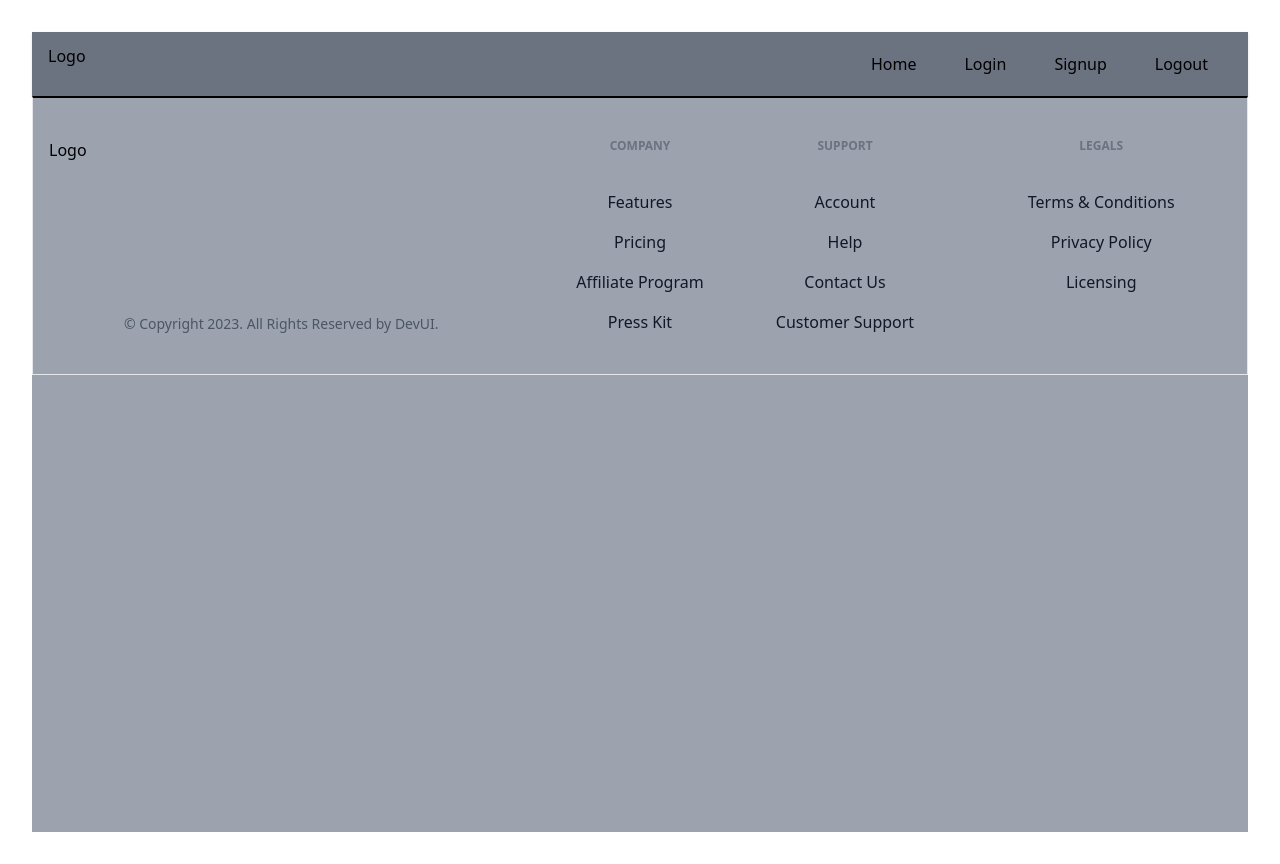
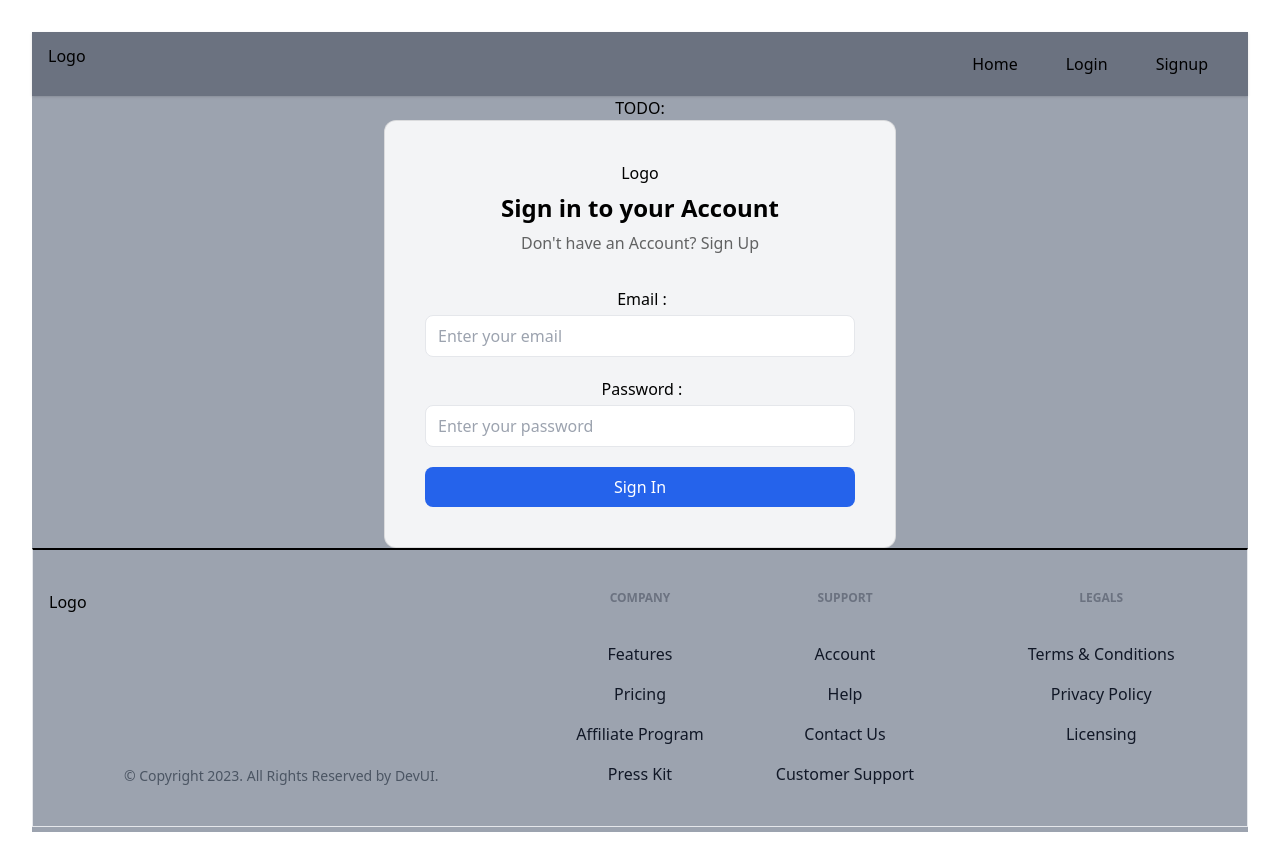
Before and after one commit to WaqarSyed/ReactLearning, a React (Vite) app: page /login in a window 1280 px wide. Built offline with nearby package versions, Linux system fonts and the light colour scheme; no server answers.

Commit message:
work upto signup complete

```diff
--- a/src/App.jsx
+++ b/src/App.jsx
@@ -1,14 +1,15 @@
-import { useEffect, useState } from "react";
+import React, { useState, useEffect } from "react";
 import { useDispatch } from "react-redux";
+import "./App.css";
 import authService from "./appwrite/auth";
 import { login, logout } from "./store/authSlice";
-import "./App.css";
-import Header from "./components/Header/Header";
-import Footer from "./components/Footer/Footer";
+import { Footer, Header } from "./components";
+import { Outlet } from "react-router-dom";
 
 function App() {
   const [loading, setLoading] = useState(true);
   const dispatch = useDispatch();
+
   useEffect(() => {
     authService
       .getCurrentUser()
@@ -26,7 +27,9 @@ function App() {
     <div className="min-h-screen flex flex-wrap content-between bg-gray-400">
       <div className="w-full block">
         <Header />
-        <main>{/* <Outlet /> */}</main>
+        <main>
+          TODO: <Outlet />
+        </main>
         <Footer />
       </div>
     </div>
--- a/src/appwrite/auth.js
+++ b/src/appwrite/auth.js
@@ -1,4 +1,4 @@
-import conf from "../conf/conf";
+import conf from "../conf/conf.js";
 import { Client, Account, ID } from "appwrite";
 
 export class AuthService {
@@ -11,6 +11,7 @@ export class AuthService {
       .setProject(conf.appwriteProjectId);
     this.account = new Account(this.client);
   }
+
   async createAccount({ email, password, name }) {
     try {
       const userAccount = await this.account.create(
@@ -20,6 +21,7 @@ export class AuthService {
         name
       );
       if (userAccount) {
+        // call another method
         return this.login({ email, password });
       } else {
         return userAccount;
@@ -41,8 +43,9 @@ export class AuthService {
     try {
       return await this.account.get();
     } catch (error) {
-      throw error;
+      console.log("Appwrite service :: getCurrentUser :: error", error);
     }
+
     return null;
   }
 
@@ -50,7 +53,7 @@ export class AuthService {
     try {
       await this.account.deleteSessions();
     } catch (error) {
-      console.log("AppWrite service :: logout :: error ", error);
+      console.log("Appwrite serive :: logout :: error", error);
     }
   }
 }
--- a/src/components/Header/Header.jsx
+++ b/src/components/Header/Header.jsx
@@ -1,11 +1,13 @@
 import React from "react";
-import { LogoutBtn, Logo, Container } from "../../components";
-import { Link, useNavigate } from "react-router-dom";
+import { Container, Logo, LogoutBtn } from "../index";
+import { Link } from "react-router-dom";
 import { useSelector } from "react-redux";
+import { useNavigate } from "react-router-dom";
 
 function Header() {
-  const authStatus = useSelector((state) => state.auth);
+  const authStatus = useSelector((state) => state.auth.status);
   const navigate = useNavigate();
+
   const navItems = [
     {
       name: "Home",
@@ -15,44 +17,44 @@ function Header() {
     {
       name: "Login",
       slug: "/login",
-      active: authStatus,
+      active: !authStatus,
     },
     {
       name: "Signup",
       slug: "/signup",
-      active: authStatus,
+      active: !authStatus,
     },
     {
       name: "All Posts",
       slug: "/all-posts",
-      active: !authStatus,
+      active: authStatus,
     },
     {
       name: "Add Post",
       slug: "/add-post",
-      active: !authStatus,
+      active: authStatus,
     },
   ];
+
   return (
     <header className="py-3 shadow bg-gray-500">
       <Container>
         <nav className="flex">
           <div className="mr-4">
             <Link to="/">
-              {" "}
               <Logo width="70px" />
             </Link>
           </div>
-          <ul className="ml-auto flex">
+          <ul className="flex ml-auto">
             {navItems.map((item) =>
               item.active ? (
                 <li key={item.name}>
                   <button
                     onClick={() => navigate(item.slug)}
-                    className="inline-block px-6 py-2 duration-200 hover:bg-blue-100 rounded-full"
+                    className="inline-bock px-6 py-2 duration-200 hover:bg-blue-100 rounded-full"
                   >
                     {item.name}
-                  </button>{" "}
+                  </button>
                 </li>
               ) : null
             )}
--- a/src/main.jsx
+++ b/src/main.jsx
@@ -1,19 +1,20 @@
-import { StrictMode } from "react";
-import { createRoot } from "react-dom/client";
+import React from "react";
+import ReactDOM from "react-dom/client";
 import App from "./App.jsx";
 import "./index.css";
 import { Provider } from "react-redux";
 import store from "./store/store.js";
-import { createBrowserRouter, RouterProvider } from "react-router-dom";
+import { RouterProvider, createBrowserRouter } from "react-router-dom";
 import Home from "./pages/Home.jsx";
 import { AuthLayout, Login } from "./components/index.js";
-import Post from "./pages/Post.jsx";
 
-import AllPosts from "./pages/AllPosts.jsx";
-import AddPost from "./pages/AddPost.jsx";
-import EditPost from "./pages/EditPost.jsx";
+import AddPost from "./pages/AddPost";
+import Signup from "./pages/Signup";
+import EditPost from "./pages/EditPost";
 
-import Signup from "./pages/Signup.jsx";
+import Post from "./pages/Post";
+
+import AllPosts from "./pages/AllPosts";
 
 const router = createBrowserRouter([
   {
@@ -43,7 +44,8 @@ const router = createBrowserRouter([
       {
         path: "/all-posts",
         element: (
-          <AuthLayout authentication={true}>
+          <AuthLayout authentication>
+            {" "}
             <AllPosts />
           </AuthLayout>
         ),
@@ -51,7 +53,8 @@ const router = createBrowserRouter([
       {
         path: "/add-post",
         element: (
-          <AuthLayout authentication={true}>
+          <AuthLayout authentication>
+            {" "}
             <AddPost />
           </AuthLayout>
         ),
@@ -59,7 +62,8 @@ const router = createBrowserRouter([
       {
         path: "/edit-post/:slug",
         element: (
-          <AuthLayout authentication={true}>
+          <AuthLayout authentication>
+            {" "}
             <EditPost />
           </AuthLayout>
         ),
@@ -72,10 +76,10 @@ const router = createBrowserRouter([
   },
 ]);
 
-createRoot(document.getElementById("root")).render(
-  <StrictMode>
+ReactDOM.createRoot(document.getElementById("root")).render(
+  <React.StrictMode>
     <Provider store={store}>
       <RouterProvider router={router} />
     </Provider>
-  </StrictMode>
+  </React.StrictMode>
 );
```
